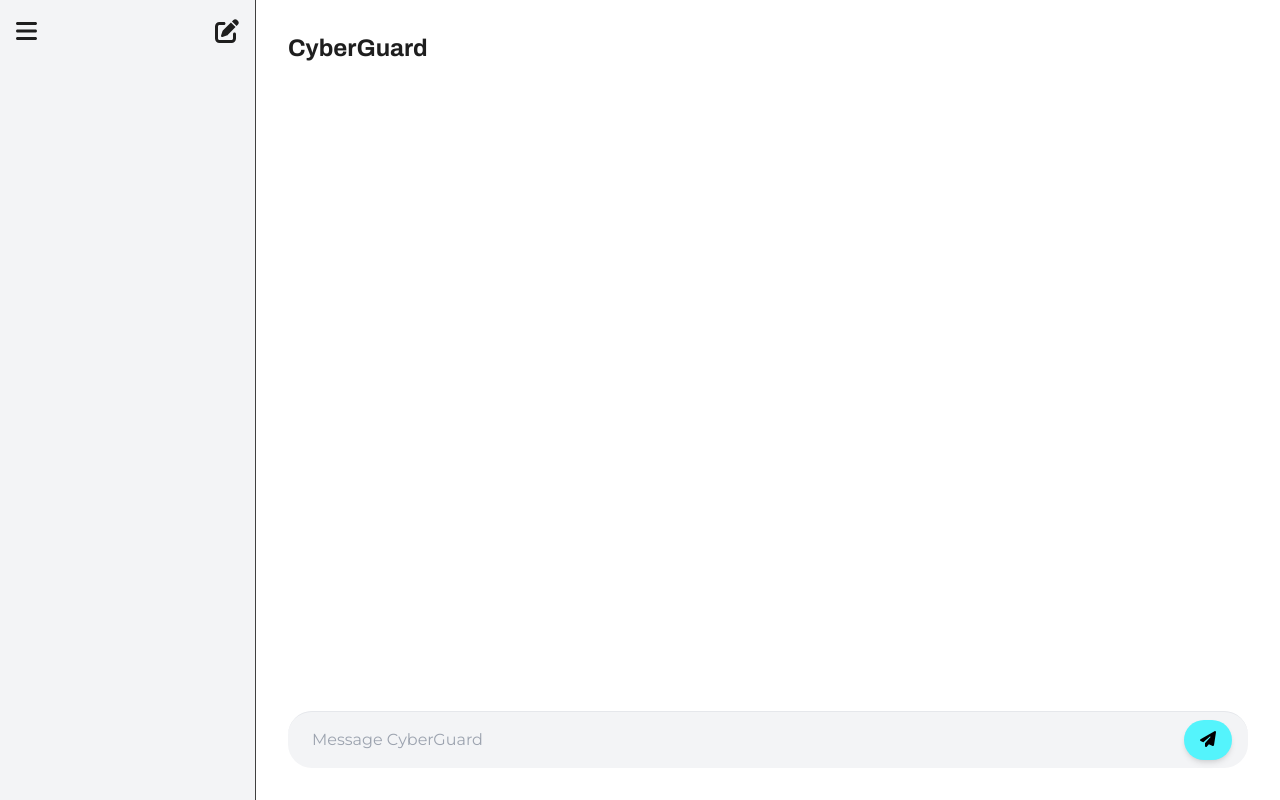
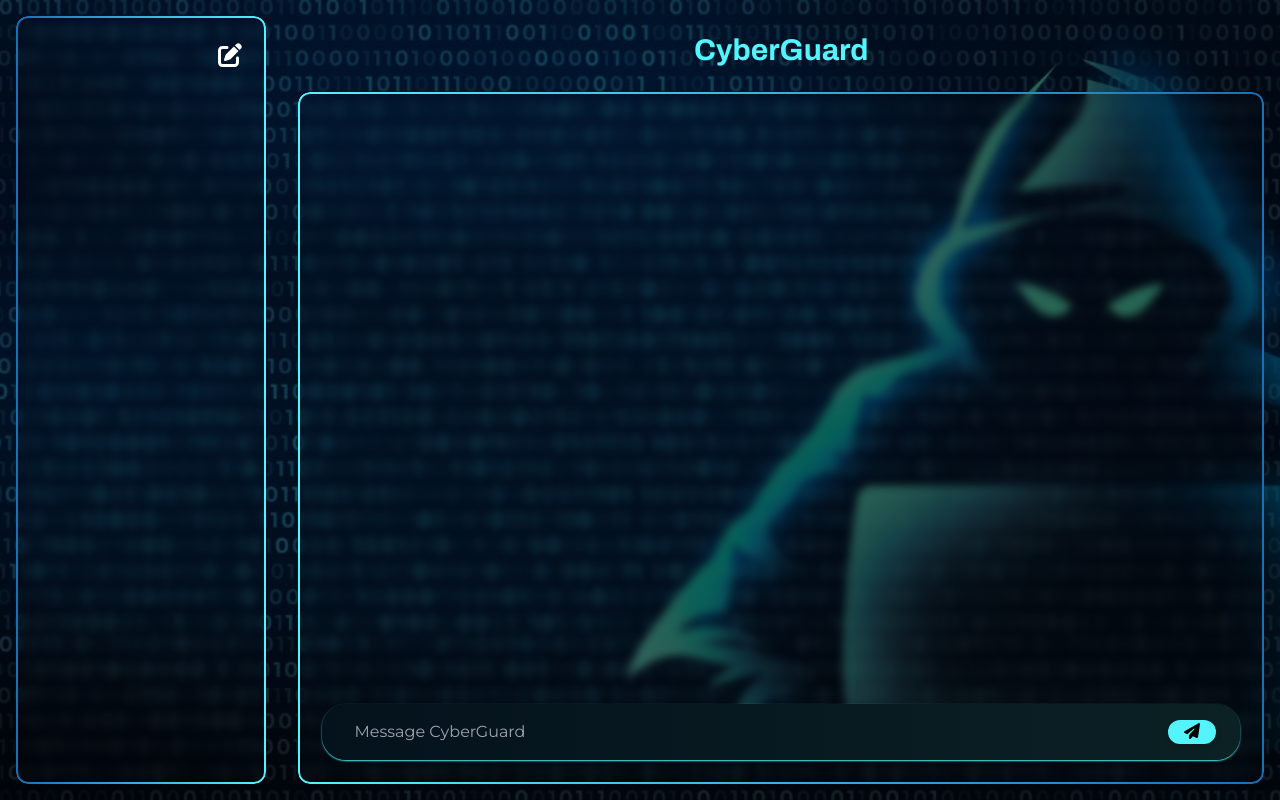
Before and after one commit to firdaous-boulben/CyberGuard, an Angular app: page /cyberguard in a window 1280 px wide. Built offline with nearby package versions, Linux system fonts and the light colour scheme.

Commit message:
Chatbot interface update

```diff
--- a/src/app/chatbot/chatbot.component.html
+++ b/src/app/chatbot/chatbot.component.html
@@ -1,73 +1,56 @@
-<div class="flex h-screen bg-cover bg-center font-montserrat">
+<div class="flex h-screen font-montserrat"
+[ngStyle]="{
+    'background-image': 'linear-gradient(rgba(0, 0, 0, 0.6), rgba(0, 0, 0, 0.6)), url(assets/images/bg.jpg)',
+    'background-size': 'cover',
+    'background-position': 'center'
+}">
     <!-- Sidebar for conversation history -->
-    <div *ngIf="sidebarVisible" class="w-1/5 bg-gray-100 p-4 overflow-y-auto border-r border-[#404040]">
-        <div class="flex justify-between mb-4">
-            <!-- Toggle Icon -->
-            <fa-icon
-                [icon]="sidebarToggleIcon"
-                class="text-customGray text-2xl cursor-pointer hover:text-customBlue transition duration-200"
-                (click)="toggleSidebar()">
-            </fa-icon>
-
+    <div class="m-4 w-1/5 rounded-xl backdrop-blur-sm bg-transparent text-white p-6 overflow-y-auto gradient-border-inverse">
+        <div class="text-end mb-6">
             <!-- New Conversation Icon -->
             <fa-icon
                 [icon]="newConversationIcon"
-                class="text-customGray text-2xl cursor-pointer hover:text-customBlue transition duration-200"
+                class="text-2xl cursor-pointer hover:text-customBlue transition duration-200"
                 (click)="startNewConversation()">
             </fa-icon>
         </div>
     </div>
 
-    <div
-        [ngClass]="{ 'w-full': !sidebarVisible, 'w-4/5': sidebarVisible }"
-        class="flex flex-col p-8 transition-all duration-300"
-    >
-        <div class="flex items-center justify-between mb-4">
-            <h1 class="text-2xl font-semibold font-archivo text-customGray">CyberGuard</h1>
-            <div class="flex items-center">
-                <!-- Toggle Icon -->
-                <fa-icon
-                    *ngIf="!sidebarVisible"
-                    [icon]="sidebarToggleIcon"
-                    class="text-customGray text-2xl cursor-pointer hover:text-customBlue transition duration-200"
-                    (click)="toggleSidebar()">
-                </fa-icon>
-
-                <!-- New Conversation Icon -->
-                <fa-icon
-                    *ngIf="!sidebarVisible"
-                    [icon]="newConversationIcon"
-                    class="text-customGray text-2xl cursor-pointer hover:text-customBlue transition duration-200"
-                    (click)="startNewConversation()">
-                </fa-icon>
-            </div>
+    <div class="w-4/5 flex flex-col p-4 transition-all duration-300">
+        <div class="mb-6 mt-4">
+            <h1 class="text-3xl font-semibold font-archivo text-customBlue text-center">CyberGuard</h1>
         </div>
 
-        <div class="flex-grow mb-8 p-4 overflow-y-auto scrollbar-custom">
-            <div class="space-y-4">
+        <!-- Main content area with blur effect -->
+        <div class="backdrop-blur-sm bg-transparent rounded-xl gradient-border flex-grow p-6 overflow-y-auto scrollbar-custom flex flex-col">
+            <!-- Message display area with scroll -->
+            <div class="space-y-4 flex-grow overflow-y-auto">
                 <div *ngFor="let message of messages" class="flex {{ message.isUser ? 'justify-end' : 'justify-start' }}">
                     <div class="max-w-xs w-fit">
-                        <div class="rounded-3xl p-4 shadow-md {{ message.isUser ? 'bg-customBlue' : 'bg-gray-100' }}">
+                        <div class="rounded-3xl p-6 shadow-md {{ message.isUser ? 'bg-gray-100' : 'bg-gray-100' }}">
                             <p class="text-gray-800">{{ message.text }}</p>
                         </div>
                     </div>
                 </div>
             </div>
-        </div>
 
-        <div class="flex-shrink-0 p-2 border-t bg-gray-100 rounded-3xl">
+            <!-- Input and send button at the bottom of the div -->
+            <div class="p-4 bg-custom-gradient rounded-3xl mt-4 shadow-sm shadow-customBlue">
                 <div class="flex">
                     <input
                         type="text"
                         [(ngModel)]="userInput"
                         (keyup.enter)="sendMessage()"
                         placeholder="Message CyberGuard"
-                    class="flex-grow rounded-lg bg-transparent py-2 px-4 mr-2 focus:outline-none"
+                        class="flex-grow rounded-lg bg-transparent px-4 mr-2 focus:outline-none text-white"
                     />
-                <button (click)="sendMessage()" class="bg-customBlue text-black rounded-3xl px-4 py-2 mr-2 shadow-md hover:bg-[#48e8f0] transition duration-200">
+                    <button (click)="sendMessage()" class="bg-customBlue text-black rounded-3xl px-4 mr-2 shadow-md hover:bg-[#48e8f0] transition duration-200">
                         <fa-icon [icon]="sendIcon"></fa-icon>
                     </button>
                 </div>
             </div>
         </div>
     </div>
+
+
+</div>
--- a/src/app/chatbot/chatbot.component.ts
+++ b/src/app/chatbot/chatbot.component.ts
@@ -1,5 +1,5 @@
 import { Component } from '@angular/core';
-import { faBars, faEdit, faPaperPlane } from '@fortawesome/free-solid-svg-icons';
+import { faEdit, faPaperPlane } from '@fortawesome/free-solid-svg-icons';
 
 interface Message {
   text: string;
@@ -14,11 +14,9 @@ interface Message {
 export class ChatbotComponent {
   sendIcon = faPaperPlane;
   newConversationIcon = faEdit;
-  sidebarToggleIcon = faBars;
 
   messages: Message[] = [];
   userInput: string = '';
-  sidebarVisible: boolean = true;
 
     // Method to send a message
     sendMessage() {
@@ -46,9 +44,4 @@ export class ChatbotComponent {
       // Optionally, clear conversation history if needed
       // this.conversationHistory = [];
   }
-
-  // Method to toggle the sidebar visibility
-  toggleSidebar() {
-    this.sidebarVisible = !this.sidebarVisible;
 }
-}
--- a/src/app/homepage/homepage.component.html
+++ b/src/app/homepage/homepage.component.html
@@ -5,7 +5,7 @@
             <nav class="flex space-x-6 font-medium">
                 <a href="#" class="hover:text-customBlue">Home</a>
                 <a href="#features" class="hover:text-customBlue">Features</a>
-                <a href="#" class="hover:text-customBlue">Blog</a>
+                <a [routerLink]="['/cyberguard']" class="hover:text-customBlue">Chatbot</a>
             </nav>
             <button (click)="openWelcomeModal()" class="border-2 border-[#404040] rounded-3xl font-semibold hover:text-customBlue py-[8px] px-[20px] hidden md:flex">
                 LOG IN / SIGN UP
--- a/src/styles.css
+++ b/src/styles.css
@@ -39,3 +39,35 @@
     position: relative;
     z-index: 2;
 }
+
+.gradient-border-inverse {
+    position: relative;
+    border-radius: 12px;
+    z-index: 1;
+}
+
+.gradient-border-inverse::before {
+    content: '';
+    position: absolute;
+    top: 0;
+    left: 0;
+    right: 0;
+    bottom: 0;
+    border-radius: 12px;
+    padding: 2px;
+    background: linear-gradient(to right, #1A6FB5, #54F4FC);
+    -webkit-mask:
+        linear-gradient(#fff 0 0) content-box,
+        linear-gradient(#fff 0 0);
+    mask:
+        linear-gradient(#fff 0 0) content-box,
+        linear-gradient(#fff 0 0);
+    mask-composite: exclude;
+    -webkit-mask-composite: destination-out;
+    z-index: -1;
+}
+
+.gradient-border-inverse > * {
+    position: relative;
+    z-index: 2;
+}
```
Also changed, not shown: src/assets/images/bg.jpg (added), src/assets/images/bg2.jpg (added). Lines whose indentation alone changed are shown as unchanged.
